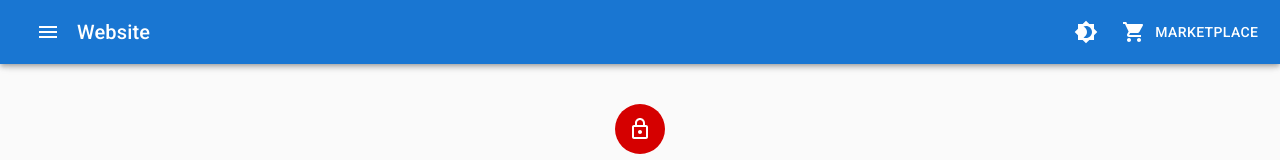
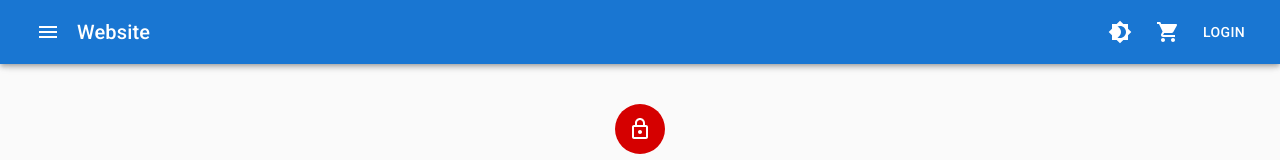
Before and after one commit to ThatZenon/testretail, a React (Create React App) app: page /login in a window 1280 px wide. Shown: the top 160 px of the page. Built offline with nearby package versions, Linux system fonts and the light colour scheme.

Commit message:
Update Header.js
Added  logout button

```diff
--- a/src/components/Header/Header.js
+++ b/src/components/Header/Header.js
@@ -50,14 +50,11 @@ const Header = (props) => {
         setMenu(show)
     }
     let logbutton;
-    if (window.location.pathname==="/login") {
-        logbutton = (<Button component={NavLink} to={'/'} color="inherit" >Marketplace</Button>)
+    if (props.loginState) {
+        logbutton = (<Button component={NavLink} to={'/'} onClick={props.toggleLogin} color="inherit" >LOGOUT</Button>)
     }
-    else if(window.location.pathname==="/" && !props.loginState){
+    else {
         logbutton = (<Button component={NavLink} to={'/login'} color="inherit">Login</Button>);
-    }
-    else{
-        logbutton = (<Button component={NavLink} to={'/'} color="inherit" onClick={props.loginToggle(false)}>Login</Button>);
     }
 
     return (
@@ -100,7 +97,8 @@ const mapDispatchToProps = dispatch =>{
     return {
         toggleDark: () => {
             dispatch ({type:"TOGGLE_DARK"})
-        }
+        },
+        toggleLogin: () => dispatch ({type:"TOGGLE_LOGIN",payload:{value:false,token:null}}),
     }
 }
 export default connect(mapStateToProps  ,mapDispatchToProps)(React.memo(Header));
```
